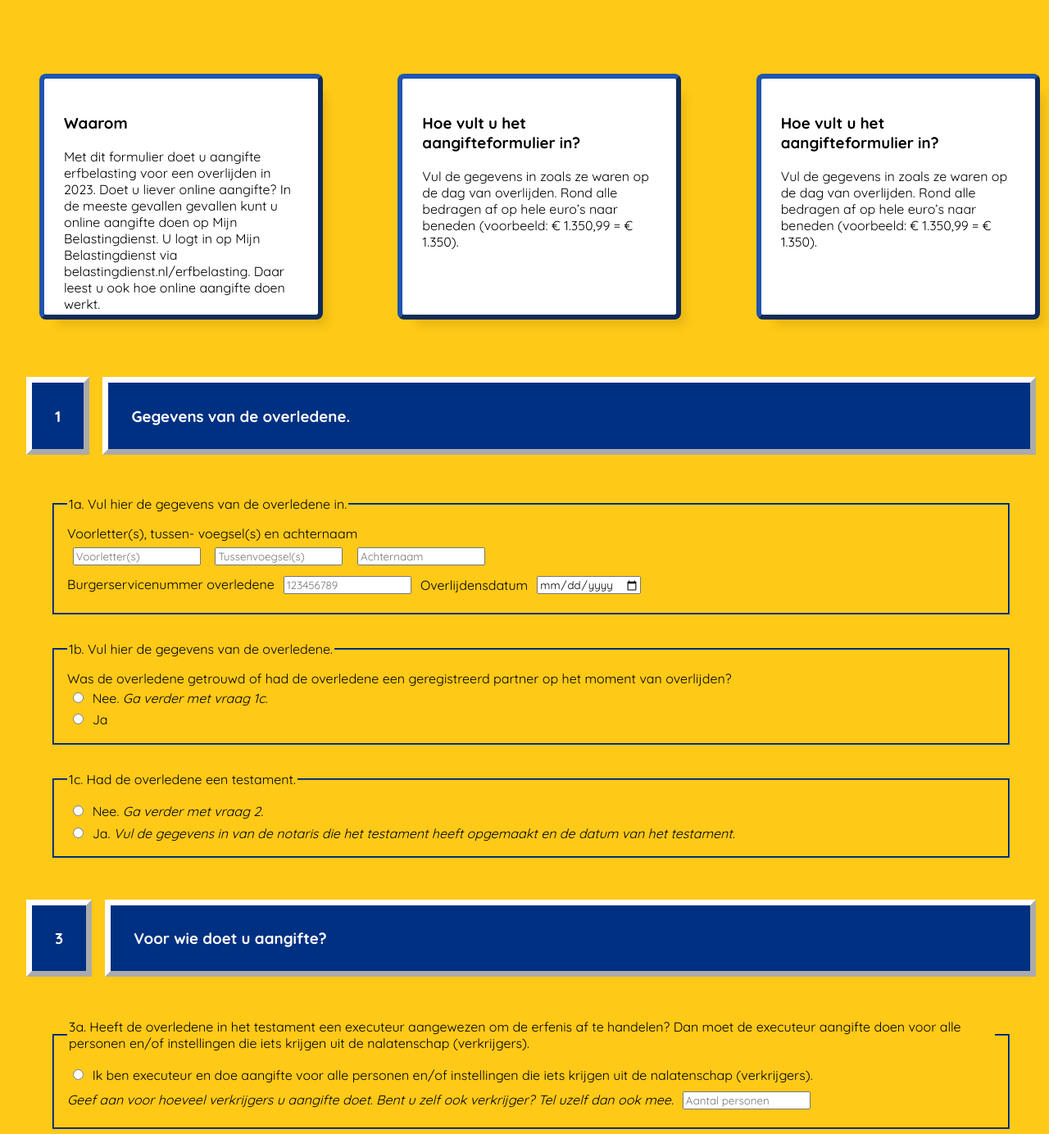
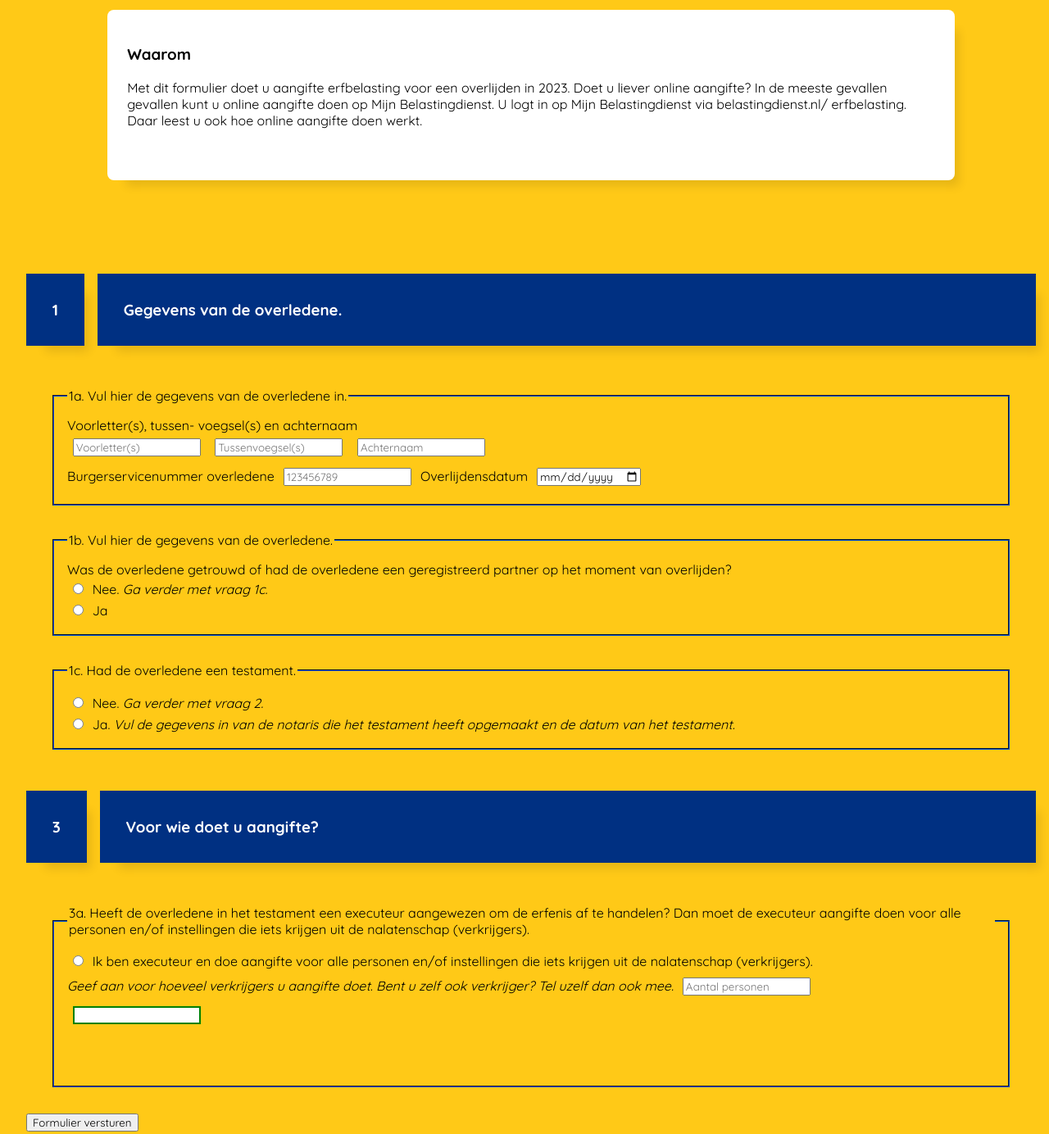
Before and after one commit to LilianTalsma/browesertechnology, a plain HTML site: page index.html in a window 1280 px wide. Shown: the part 220-1604 px from the top of the page at 82% size. Drawn offline with Linux system fonts and the light colour scheme; a web font is replaced by a local one.

Commit message:
nieuwe updates!
mooie dingetjes

```diff
--- a/index.html
+++ b/index.html
@@ -28,26 +28,14 @@
                     in 2023.
                     Doet u liever online aangifte? In de meeste gevallen gevallen
                     kunt u online aangifte doen op Mijn Belastingdienst. U logt in op
-                    Mijn Belastingdienst via belastingdienst.nl/erfbelasting. Daar leest
+                    Mijn Belastingdienst via belastingdienst.nl/ erfbelasting. Daar leest
                     u ook hoe online aangifte doen werkt.</p>
             </section>
 
-            <section>
-                <h3>Hoe vult u het aangifteformulier in?</h3>
-                <p> Vul de gegevens in zoals ze waren op de dag van overlijden.
-                    Rond alle bedragen af op hele euro’s naar beneden (voorbeeld:
-                    € 1.350,99 = € 1.350).</p>
-            </section>
 
-            <section>
-                <h3>Hoe vult u het aangifteformulier in?</h3>
-                <p> Vul de gegevens in zoals ze waren op de dag van overlijden.
-                    Rond alle bedragen af op hele euro’s naar beneden (voorbeeld:
-                    € 1.350,99 = € 1.350).</p>
-            </section>
         </section>
 
-        <div class="grijs"></div>
+        <!-- <div class="grijs"></div> -->
 
         <!-- VRAAG 1 -->
 
@@ -192,10 +180,19 @@
                                 aangifte doet. Bent u zelf ook verkrijger? Tel uzelf dan ook mee.</i>
 
                         <input type="text" name="executeurs" placeholder="Aantal personen" >
+
+                        <form>
+                            <input type="text" name="vraag" required>
+                            <p>❌ Je moet wat invullen</p>
+                          </form>
                     </label>
 
 
+
+
             </fieldset>
+
+            <button>Formulier versturen</button>
 
 
         </section>
--- a/style.css
+++ b/style.css
@@ -12,10 +12,10 @@ body{
 header{
   display: flex;
   flex-wrap: wrap;
-    padding: 2em 0 2em 2em;
+    /* padding: 2em 0 2em 2em; */
   background-color: #ffffff;
-  border:7px outset;
-  border-color: #2054af;
+  /* border:7px outset; */
+  /* border-color: #2054af; */
   align-items: center;
   margin-top: 1em;
 
@@ -26,10 +26,10 @@ header img:nth-of-type(1){
     margin-left:2em ;
 }
 
-header img:nth-of-type(2){
+/* header img:nth-of-type(2){
     margin-left: auto;
 
-}
+} */
 
 header section{
     margin-left: 6em;
@@ -43,33 +43,29 @@ header section{
     /* background-color: #CDCDD3; */
     width: 100%;
     display: grid;
-    grid-template-columns: 1fr ;
-    gap:5em;
-    height:22em;
-
-    @media (min-width:800px){
-        grid-template-columns: 1fr 1fr 1fr;
-
-    }
+    /* justify-content: center; */
+    /* grid-template-columns: 1fr ; */
+    /* gap:5em; */
+    /* height:20em; */
 
 }
 
 
 
-.grijs{
-    /* background-color: #CDCDD3; */
-    height: 6em;
-}
 
 .achtergrondboven section{
     background-color: white;
-    border:6px outset;
-    border-color: #2054af;
+    /* border:6px outset; */
+    /* border-color: #2054af; */
+   word-break:keep-all;
     margin-left: 1em;
     margin-right: 1em;
+    justify-self: center;
     border-radius: .5em;
     width:80%;
-    height:15em;
+    min-height: 10em;
+    margin-bottom: 6em;
+    /* height:10em; */
     padding:1.5em;
     margin-top: 6em;
     box-shadow: 14px 16px 11px -9px rgba(0,0,0,0.1);
@@ -96,9 +92,11 @@ header section{
 
     * {
         background-color: #003082;
-        border:7px outset;
+        box-shadow: 14px 16px 11px -9px rgba(0,0,0,0.1);
+
+        /* border:7px outset; */
         border-color: #ffffff;
-        padding: 1.5em;
+        padding: 1.7em;
     }
 }
 
@@ -154,12 +152,31 @@ fieldset:nth-of-type(3):has(label[id="radio3"] input:checked){
 
     * {
         background-color: #003082;
-        border:7px outset;
-        border-color: #ffffff;
-        padding: 1.5em;
+        box-shadow: 14px 16px 11px -9px rgba(0,0,0,0.1);
+
+        /* border:7px outset; */
+        /* border-color: #ffffff; */
+        padding: 1.7em;
     }
 }
 
 .beginform2 p{
     max-width: 25em;
 }
+
+form p{
+    opacity:0;
+    transition:opacity 1s;
+  }
+
+  form input {
+    border: 2px solid green;
+  }
+
+  form:has(input:user-invalid) input[name='vraag']{
+    border: 2px solid red;
+  }
+
+  form:has(input:user-invalid) p {
+    opacity:1;
+  }
```
Also changed, not shown: 1 other file.
